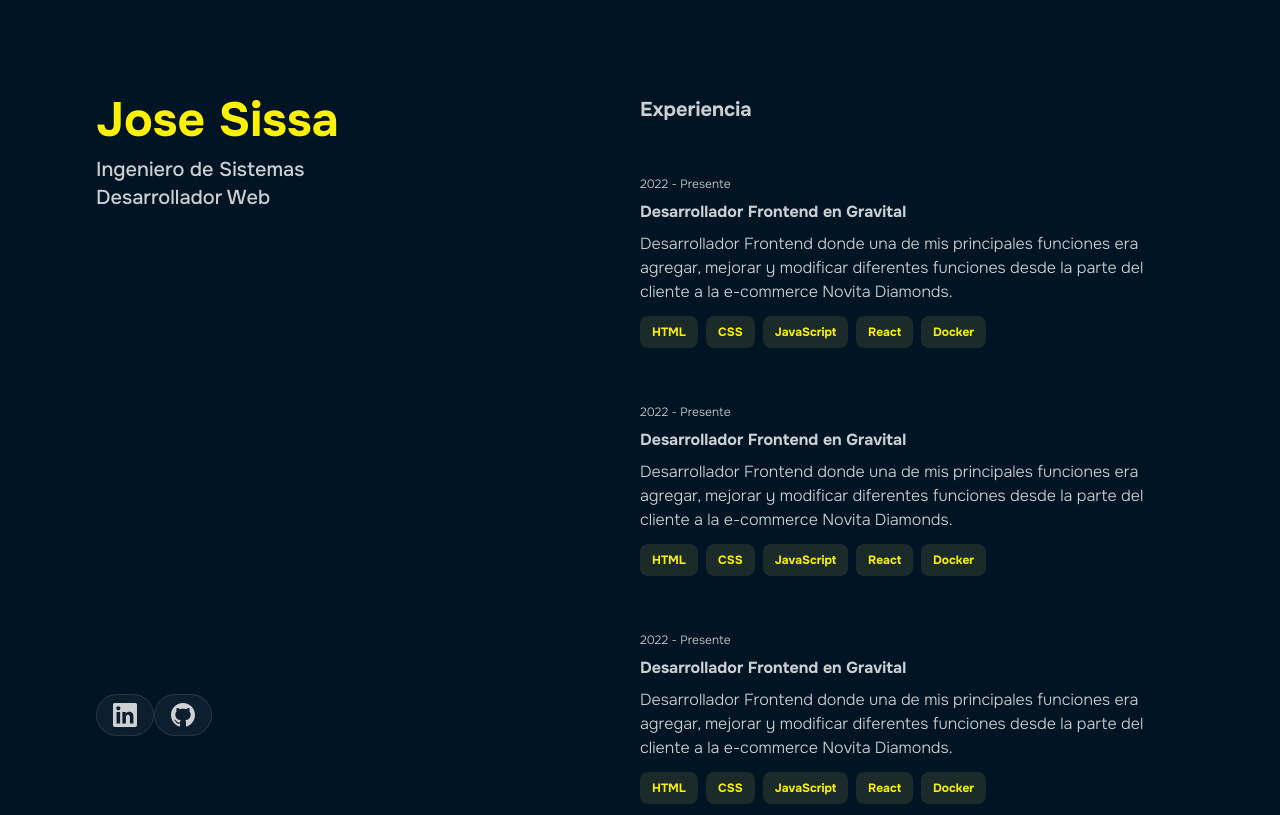
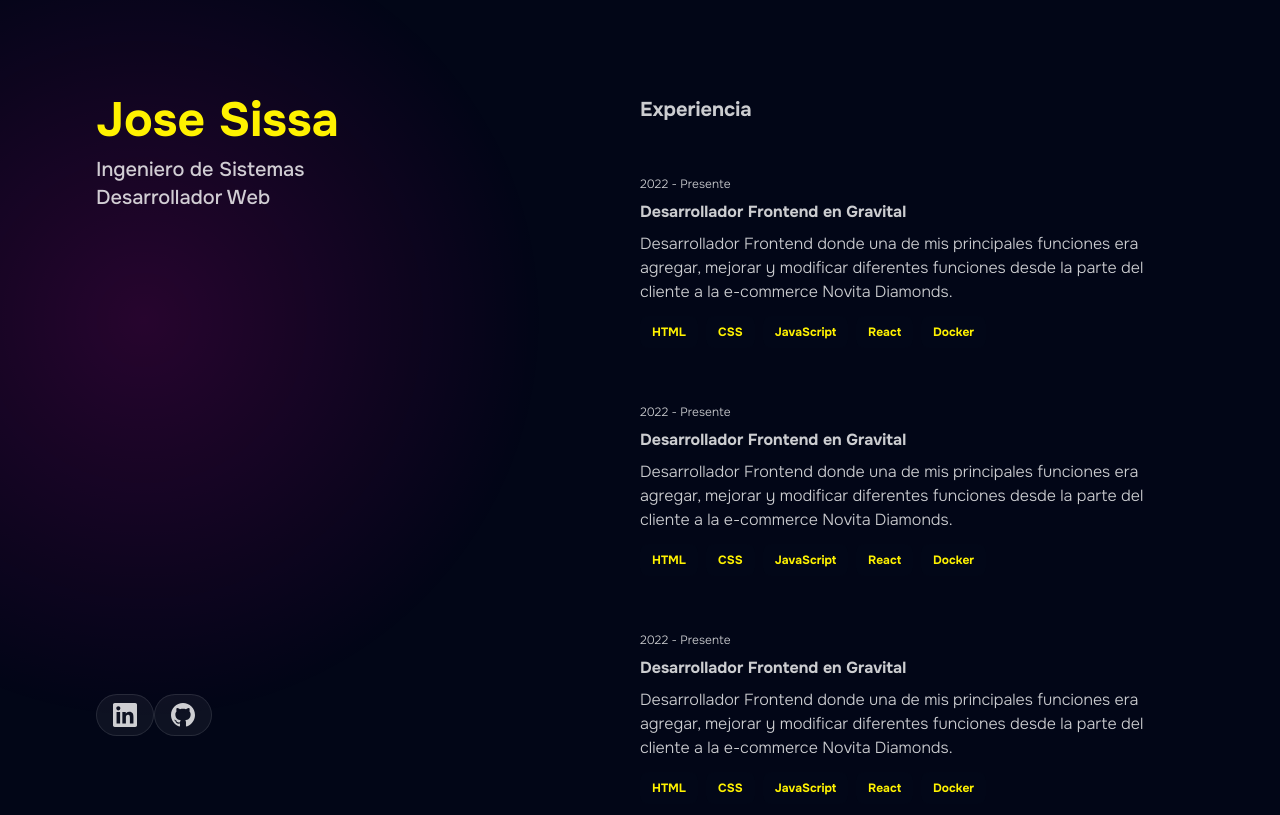
Before and after one commit to JoseSissa/Astro, an Astro site in the folder Portafolio/: page / in a window 1280 px wide. Shown: the top 815 px of the page. Built offline with nearby package versions, Linux system fonts and the light colour scheme; Astro itself is replaced by a stand-in of ours.

Commit message:
Fixing background

```diff
--- a/Portafolio/src/components/Pill.astro
+++ b/Portafolio/src/components/Pill.astro
@@ -1,3 +1,3 @@
-<li class="mr-2 mb-2 py-2 px-3 rounded-lg text-xs font-bold bg-[#fef265]/10 text-primary">
+<li class="mr-2 mb-2 py-2 px-3 rounded-lg text-xs font-bold bg-background/10 text-primary">
     <slot />
 </li>
--- a/Portafolio/src/components/TitleSection.astro
+++ b/Portafolio/src/components/TitleSection.astro
@@ -1,4 +1,4 @@
-<h2 class=`sticky top-0 z-10 py-5 mb-5 text-xl font-bold bg-[#001423]
-    md:py-8`>
+<h2 class="sticky top-0 z-10 py-5 mb-5 text-xl font-bold bg-slate-950
+    md:py-8">
     <slot/>
 </h2>
--- a/Portafolio/src/layouts/Layout.astro
+++ b/Portafolio/src/layouts/Layout.astro
@@ -20,16 +20,19 @@ const { description, title } = Astro.props;
 		<meta name="generator" content={Astro.generator} />
 		<title>{title}</title>
 	</head>
-	<body class="leading-5 md:leading-normal">
-		<!-- background gradiente: https://bg.ibelick.com/ -->
-		<!-- <div class="absolute top-0 z-[-2] min-h-screen w-screen bg-neutral-950 bg-[radial-gradient(ellipse_80%_80%_at_50%_-20%,rgba(120,119,198,0.3),rgba(255,255,255,0))]"></div> -->
+	<body class="relative h-full w-full bg-slate-950 leading-5 md:leading-normal">
+		<!-- Background -->
+		<div class="fixed bottom-0 left-[-20%] right-0 top-[-10%] h-[800px] w-[800px] rounded-full lg:bg-[radial-gradient(circle_farthest-side,rgba(255,0,182,.15),rgba(255,255,255,0))]"></div>
+		<!-- <div class="fixed bottom-0 right-[-20%] top-[43%] h-[500px] w-[500px] rounded-full bg-[radial-gradient(circle_farthest-side,rgba(255,0,182,.15),rgba(255,255,255,0))]"></div> -->
+		<!-- Background -->
 		<slot />
 	</body>
 </html>
 <style is:global>
 	:root {
-		--primary-color: #fff200;
-		--secondary-color: #fff773;
+		--primary: #fff200;
+		--secondary: #fff773;
+		--background: #001423;
 	}
 	html {
 		font-family: 'Onest', system-ui, sans-serif;
@@ -37,6 +40,6 @@ const { description, title } = Astro.props;
 	}
 	body {
 		min-height: 100vh;
-		background-color: #001423;
+		/* background-color: var(--background); */
 	}
 </style>
```
